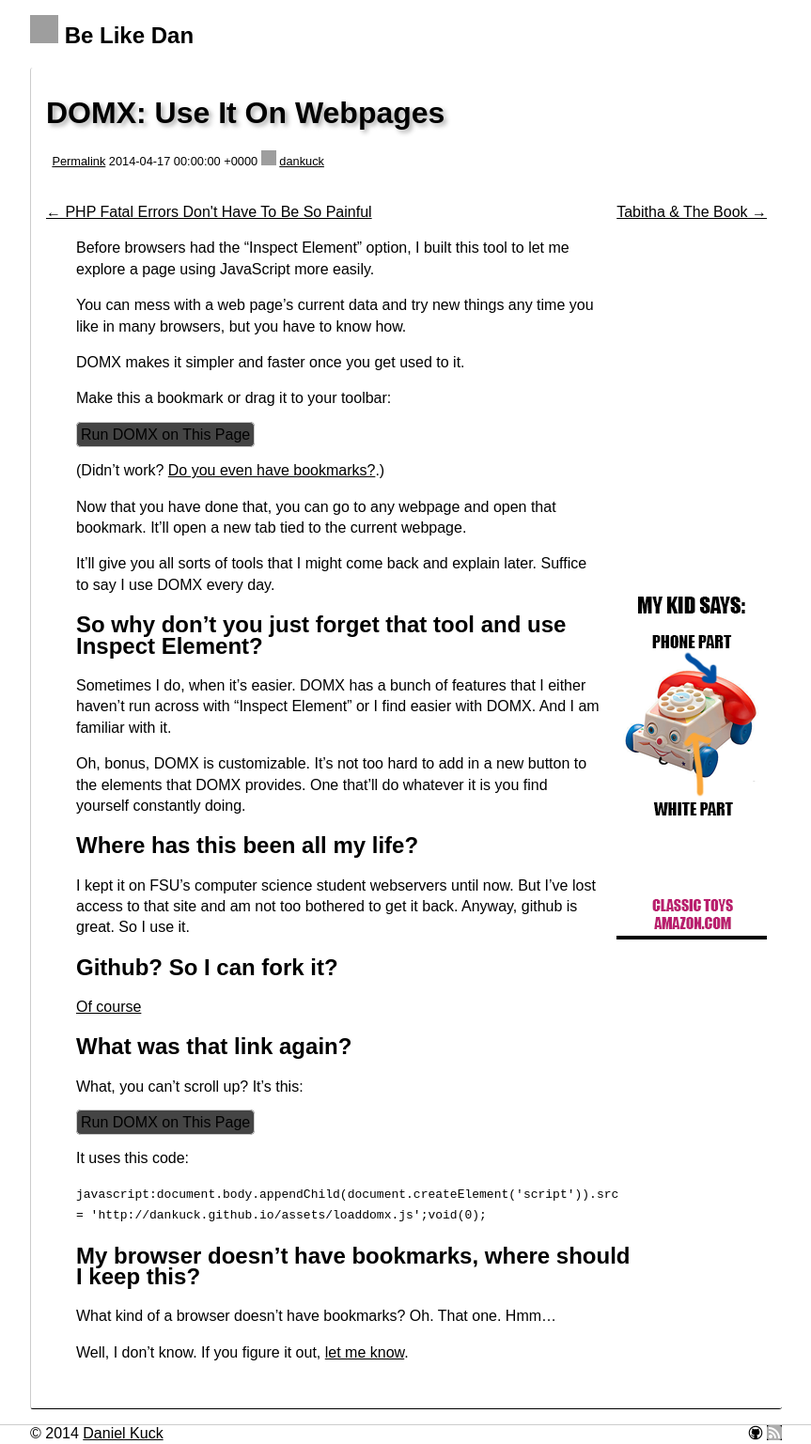
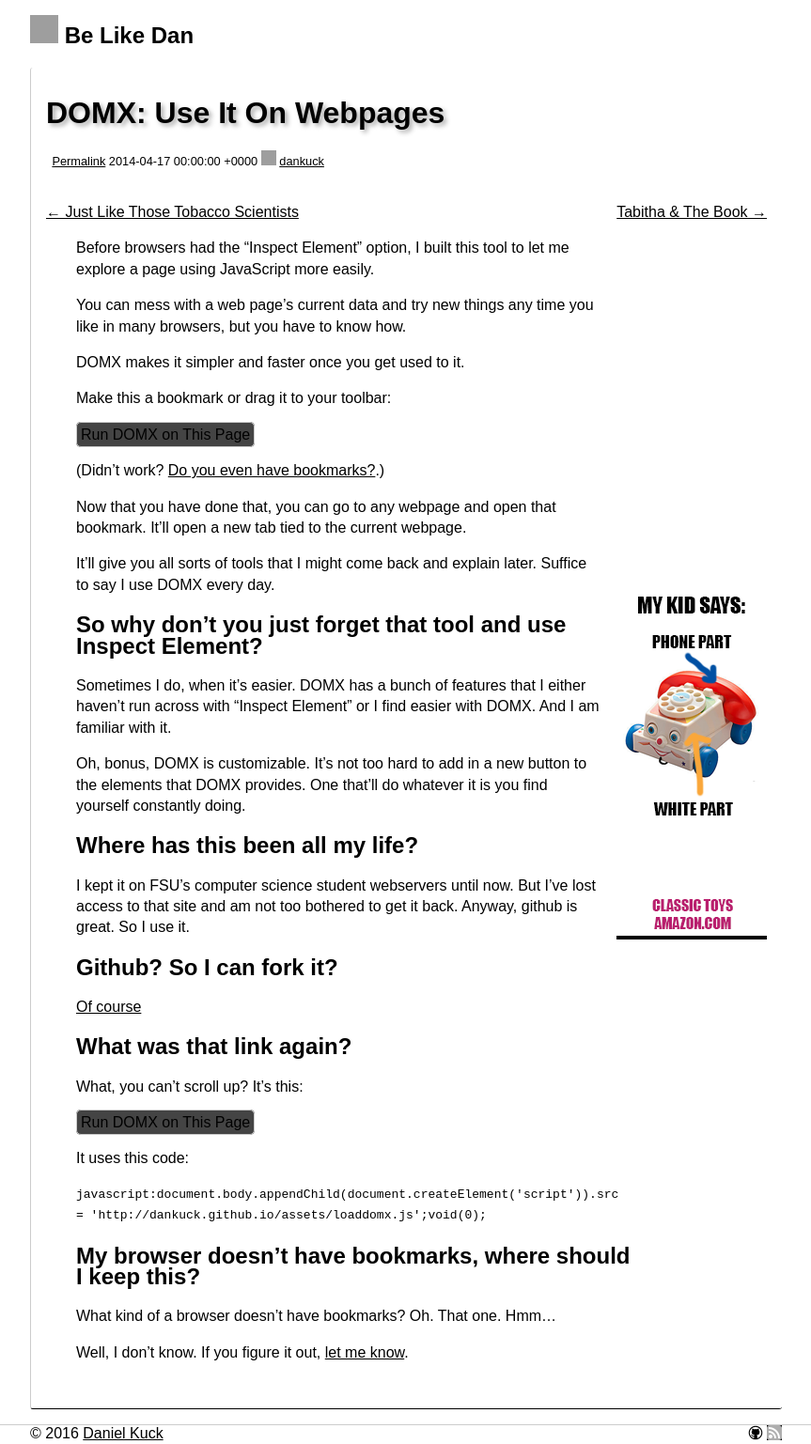
Before and after one commit to dankuck/dankuck.github.io, a Jekyll site: the page built from _posts/2014-04-17-domx.md, in a window 1280 px wide. Shown: the whole page at 94% size, without its empty margins (208-1071 px from the left). Built offline with Jekyll 4.4.1, drawn with Linux system fonts in a browser that asks for light colours; some of the changed lines change nothing that is shown; grey boxes are pictures that could not be loaded.

Commit message:
That article was bad advice. And the javascript was just experimental.

```diff
--- a/_includes/footer.html
+++ b/_includes/footer.html
@@ -7,7 +7,7 @@
 					<a href="https://github.com/dankuck/dankuck.github.io" title="fork me on github, I guess"><img src="/assets/github-small.png"></a>
 					<a href="http://feeds.feedburner.com/dankuck" title="rss feed"><img src="/assets/rss-grey.png" border="0" /></a>
 				</div>
-				&copy; 2014 <a href="/contact/dankuck.html">Daniel Kuck</a>
+				&copy; 2016 <a href="/contact/dankuck.html">Daniel Kuck</a>
 			</div>
 		</div>
 	</body>
--- a/_includes/post_header.html
+++ b/_includes/post_header.html
@@ -29,37 +29,6 @@
 	{% endif %}
 	</div>
 
-	<script type="text/javascript">
-	document.body.onkeydown = function (event) {
-		if (! event)
-			event = window.event;
-		if (event.altKey || event.ctrlKey || event.key && event.key.match(/^F\d+$/))
-			return;
-		var type = event.target.nodeName.toUpperCase();
-		if (type == 'TEXTAREA' || type == 'INPUT' || type == 'SELECT')
-			return;
-		if (event.keyCode == 37 || String.fromCharCode(event.keyCode) == 'J'){
-		  var x = window.scrollX;
-		  setTimeout(function(){
-		    if (window.scrollX == x)
-		      window.go_next_page && window.go_next_page();
-		  }, 0);
-		}
-		if (event.keyCode == 39 || String.fromCharCode(event.keyCode) == 'K'){
-		  var x = window.scrollX;
-		  setTimeout(function(){
-		    if (window.scrollX == x)
-		      window.go_previous_page && window.go_previous_page();
-		  }, 0);
-		}
-		/*
-		window.x.push(event.keyCode);
-		    if (String.fromCharCode(event.keyCode).match(/^[a-z0-9\-]$/i))
-			document.getElementById(id).focus();
-		*/
-	};
-	</script>
-
 	<div style="clear: both"></div>
 
 	{% if page.no_ad %}
--- a/_posts/2014-05-05-php-fatal-errors.md
+++ /dev/null
@@ -1,39 +0,0 @@
----
-layout: post
-title: "PHP Fatal Errors Don't Have To Be So Painful"
-page_img: "/assets/php_error_warning.jpg"
----
-
-PHP is probably the most common programming language on the web. You use webpages that are based on it every day, for sure.
-
-It got so common by being highly-usable. But that doesn't mean it was well made.
-
-For example, every language has to deal with errors. PHP has grown up around a strange mixture of different error handling. In the best cases, PHP will have options when an error is detected:
-
-"Sorry, you can't divide X by 0. Oh, you have some code for dealing with errors? Great, I'll let it handle this error." Then, if you're using that website it probably sends you to a page that says "Oops, something went wrong." In the meantime the program can send an email to the programmer with a detailed explanation of what you were trying to do and how PHP reached the particular line of problematic code.
-
-That's an awfully nice way to deal with errors, in the best case. But in other cases, PHP just stops cold in its tracks. The user of the website gets to see whatever work was done so far and is faced with the question of what to do next. PHP calls these *Fatal Errors*.
-
-Even the programmer is faced with the question of what to do next. See, that error generates a message that gets dumped into a log file. And the error message looks like this:
-
-[2014-05-05 13:35:00] /opt/awesome-real-program/LOL.php : 115 : Cannot call haters_gonna_hate() on a non-object.
-
-That gobbledy-gook is clear to a programmer: On line 115 of the file LOL.php an error happened because the wrong kind of data got into the wrong variable. And it happened at 1:35 PM on Monday, Cinco de Mayo, when I was writing this.
-
-But now what? There's very little to go on here. The programmer knows where the code blew up, but he doesn't necessarily know what path the code followed to get there. He might not even know what the user was trying to do, he can't watch everybody, he was playing Mortal Kombat in the break room at the time.
-
-Well, programmers are smart and they can come up with a few guesses to test. But they sure could use some help.
-
-Here's a way to help yourselves, PHP programmers.
-
-Depending on your code structure -- let's say you're using an MVC pattern -- you can choose strategic code points to set a new error log file. For example, right before your boot strap code calls the controller, run this line:
-
-ini_set('error_log', "/awesome-real-log-path/controller-{$controller_name}.log"); // be sure to sanitize that $controller_name
-
-Now when you go looking at logs, you'll have to look at more files, but they will go far in helping you figure out what was going on.
-
-You could get even more detailed. "/awesome-real-log/$controller-$action-$username-$id-$etc", but try to find some balance so you don't end up with thousands of files. You've gotta consider how you're gonna keep them all straight.
-
-I'm using this pattern in a production environment and it makes me smile every time I need it.
-
-Tell me why I'm wrong and stupid in the comments. Especially the latter. :)
```
